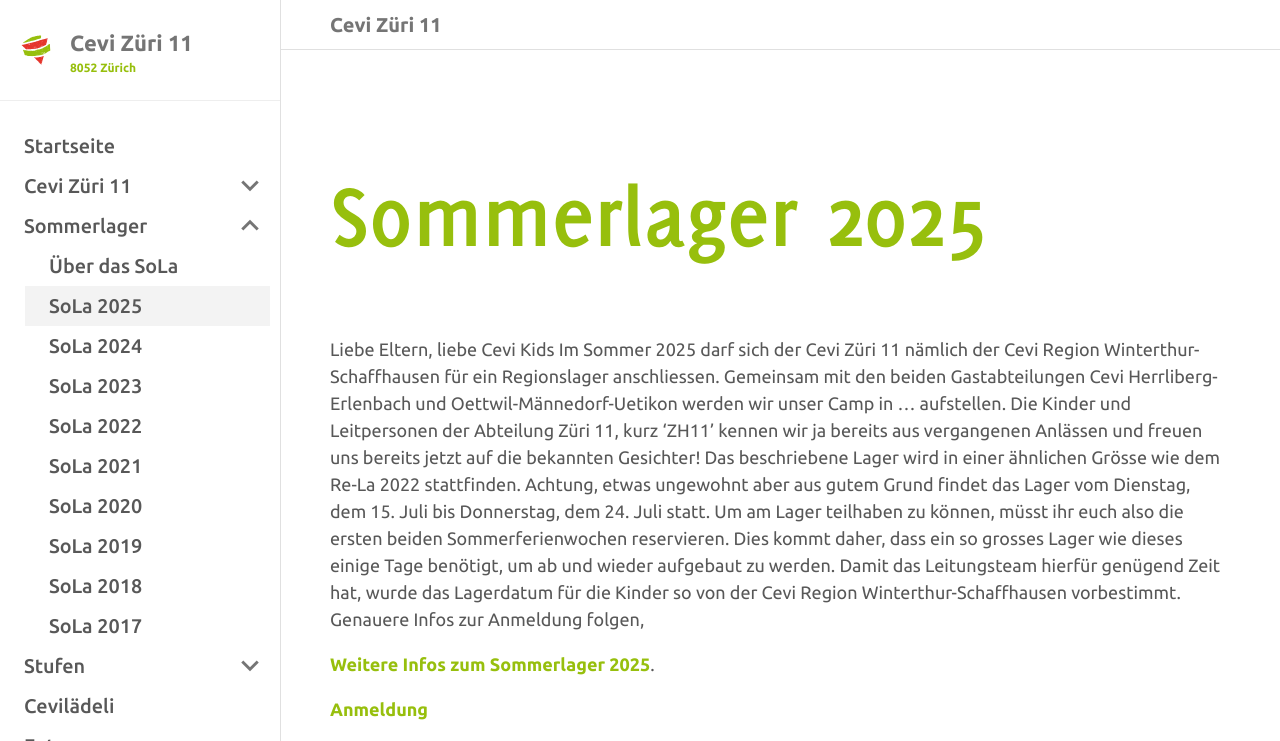
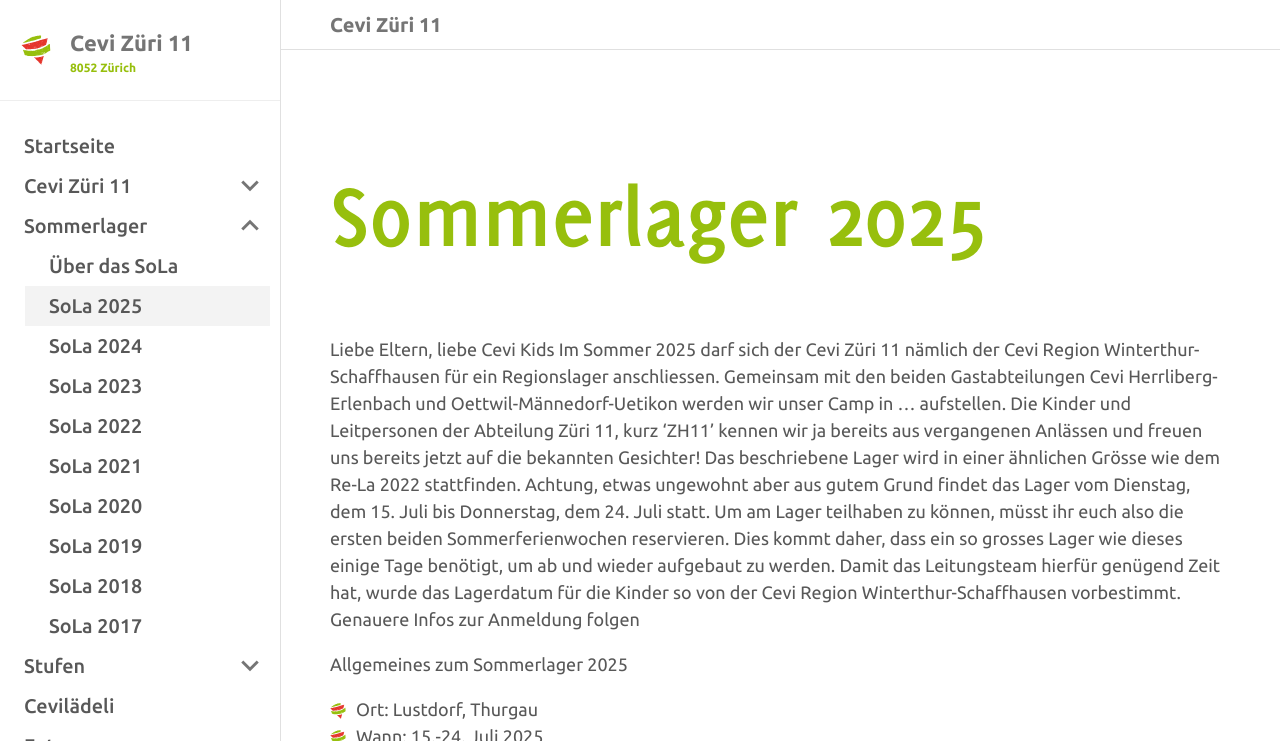
Before and after one commit to wp99cp/cevi_zh11_webpage, a Jekyll site: the page built from content/sola/archiv/sola-2025.md, in a window 1280 px wide and 1400 px high. Shown: the top 741 px of the window. Built offline with Jekyll 4.4.1, drawn with Linux system fonts in a browser that asks for light colours; some of the changed text lies outside the part shown; grey boxes are pictures that could not be loaded.

Commit message:
update infos to SOLA 2025

```diff
--- a/content/sola/archiv/sola-2025.md
+++ b/content/sola/archiv/sola-2025.md
@@ -22,10 +22,26 @@
 können, müsst ihr euch also die ersten beiden Sommerferienwochen reservieren. Dies kommt daher, dass ein so grosses
 Lager wie dieses einige Tage benötigt, um ab und wieder aufgebaut zu werden. Damit das Leitungsteam hierfür genügend
 Zeit hat, wurde das Lagerdatum für die Kinder so von der Cevi Region Winterthur-Schaffhausen vorbestimmt.
-Genauere Infos zur Anmeldung folgen,
+Genauere Infos zur Anmeldung folgen
+
+Allgemeines zum Sommerlager 2025
+
+<ul>
+  <li>Ort: Lustdorf, Thurgau</li>
+  <li>Wann: 15.-24. Juli 2025</li>
+  <li>Besuchstag: Alle Eltern, Verwandte und Geschwister sind herzlich eingeladen, am 19. Juli uns in unserer Wasserstadt zu besuchen.</li>
+  <li>Wo: Im Zelt</li>
+  <li>Alter: Ab 8 Jahren</li>
+  <li>Lagerbeitrag: 290.- (Sollte die Höhe des Lagerbeitrags ein Problem sein, dann melde dich bitte bei der Lagerleitung.)</li>
+</ul>
+
 
 [Weitere Infos zum Sommerlager 2025](https://weltstadt.ws/).
 
 [Anmeldung](https://db.cevi.ch/groups/3/public_events/4417)
 
+## Anmeldung Sommerlager 2025
+
+[[ google_drive folder :: 1iqlpP9K9pQiqQQSU3LVDPkkXiA-tfqta ]]
+
 <iframe width="560" height="315" src="https://www.youtube.com/embed/hv2POXCYD_Q?si=usjM5P4cCC1fQ431" title="YouTube video player" frameborder="0" allow="accelerometer; autoplay; clipboard-write; encrypted-media; gyroscope; picture-in-picture; web-share" referrerpolicy="strict-origin-when-cross-origin" allowfullscreen></iframe>
```
